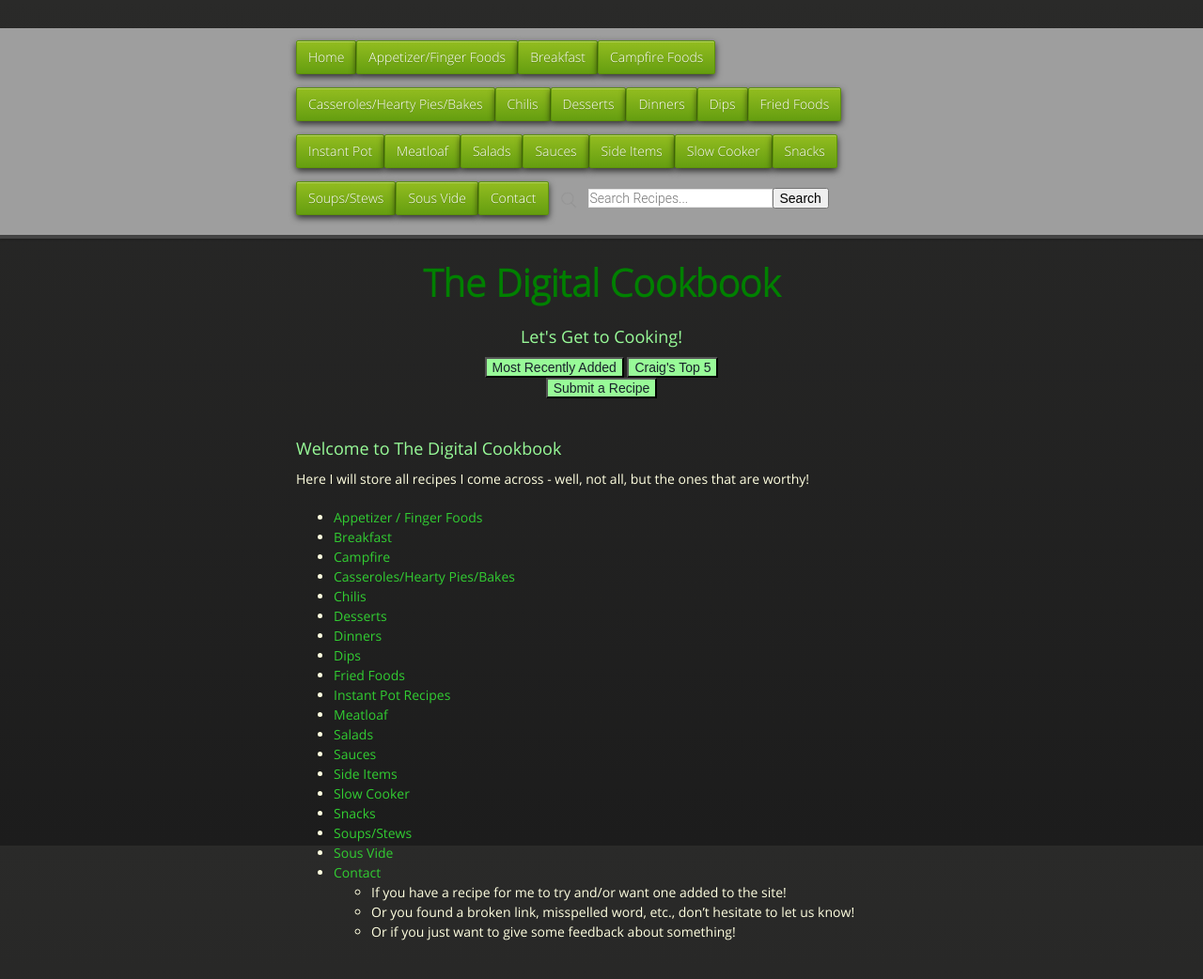
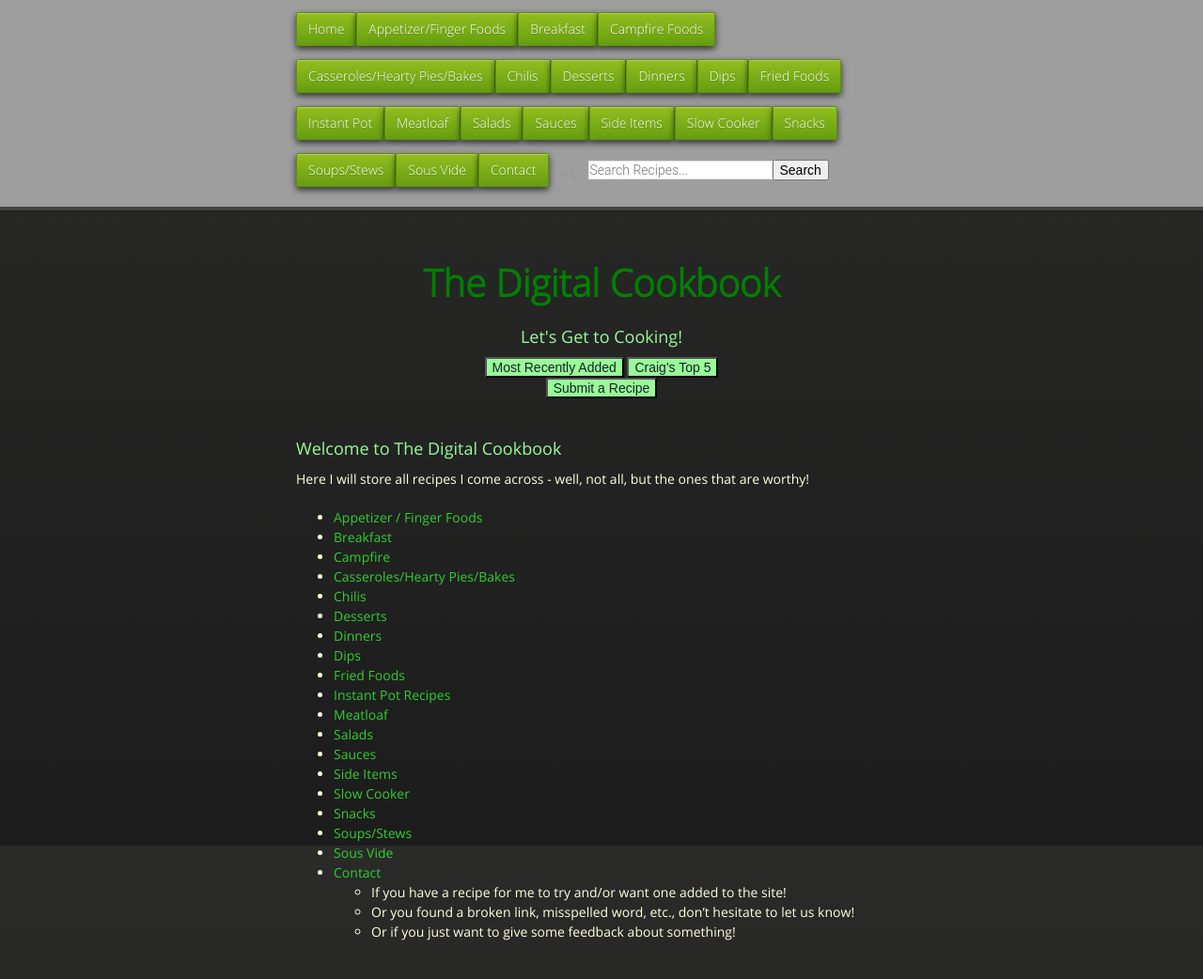
Before and after one commit to cmwillett/TheDigitalCookbook, a Jekyll site: the page built from index.md, in a window 1280 px wide. Shown: the whole page at 94% size. Built offline with Jekyll 4.4.1, drawn with Linux system fonts in a browser that asks for light colours; nearby versions of some CDN libraries.

Commit message:
messing with mobile header

```diff
--- a/stylesheets/styles.css
+++ b/stylesheets/styles.css
@@ -718,7 +718,8 @@ dt {
   display: inline-block;/*NEW*/
   z-index: 100;
   left: 0;
-  top: 30px;
+  top: 0px;
+  bottom: 100px;
   height: 220px;/*change this to lower the header bar and give more room*/
   width: 100%;
   position: relative;/*was fixed*/
```
